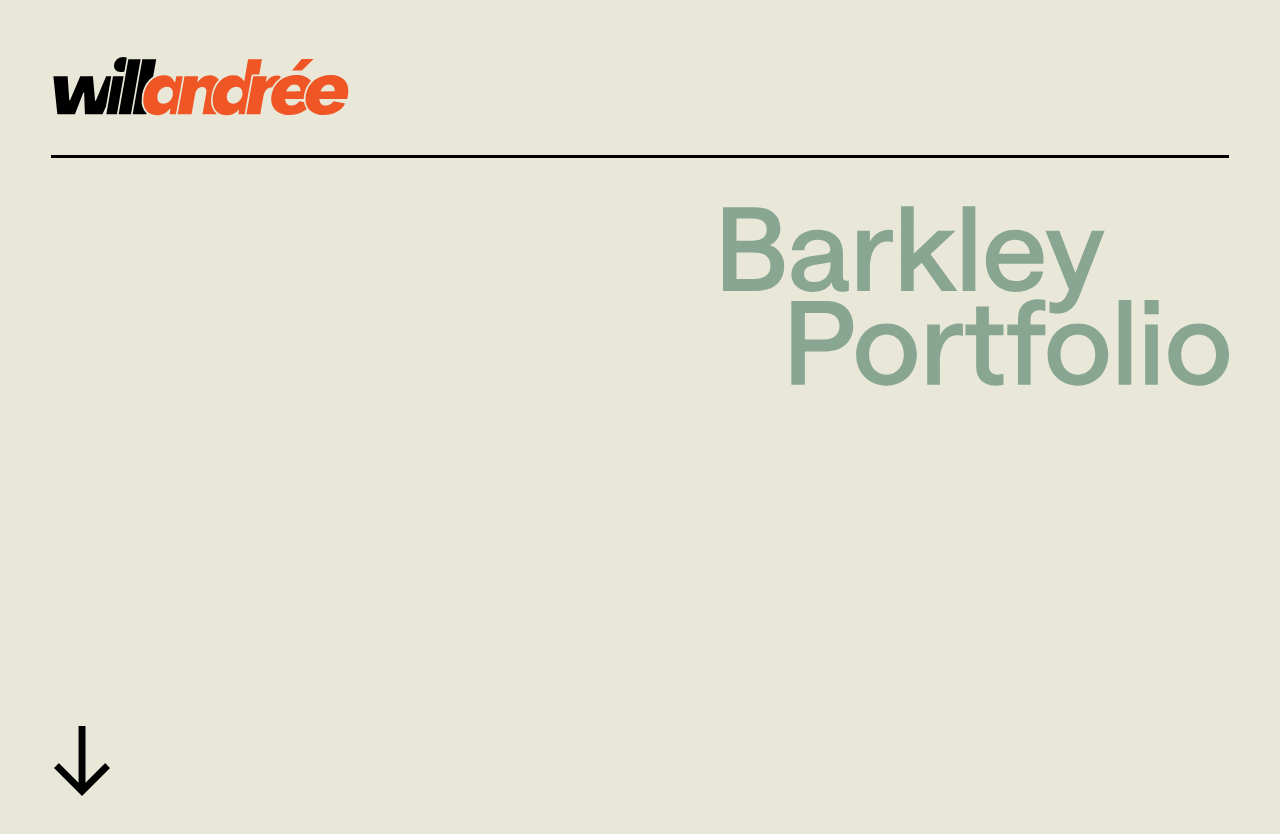
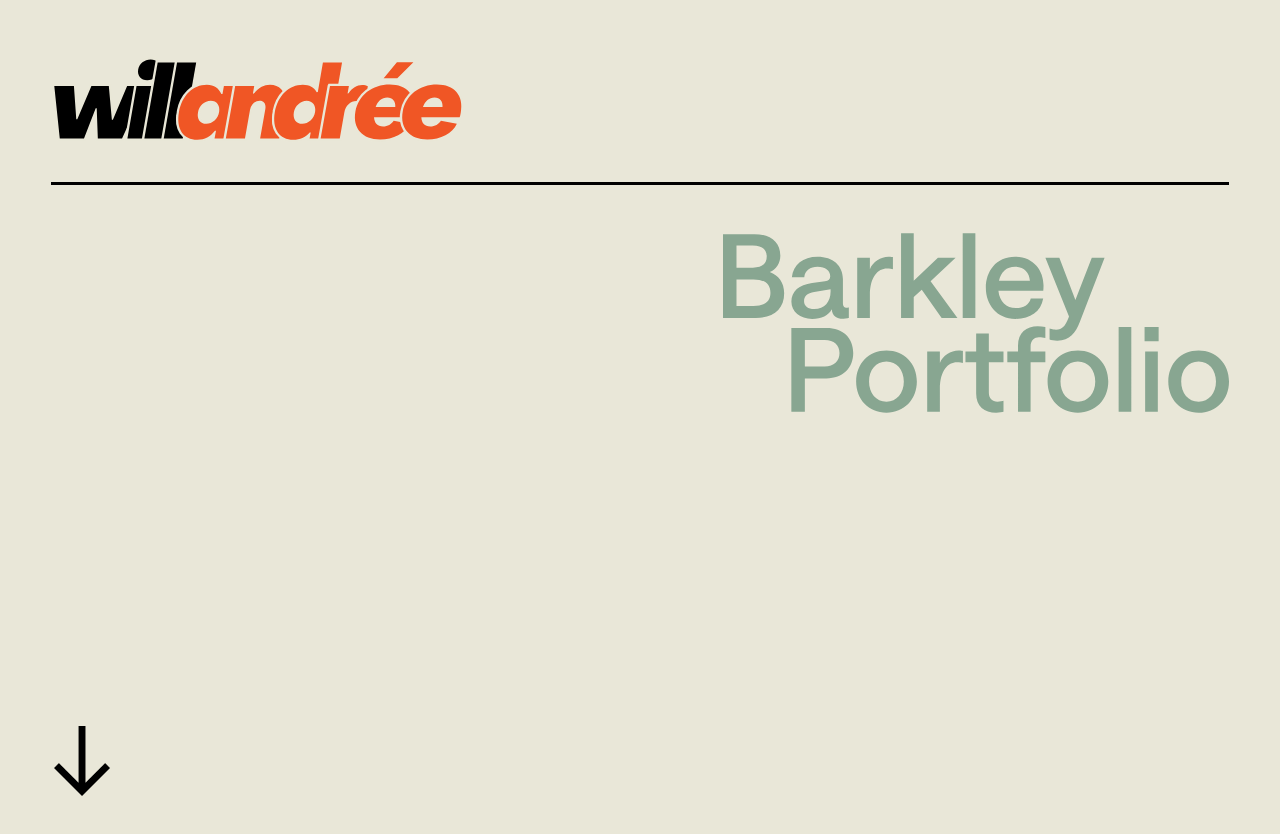
Before and after one commit to sucrete/p4bmk2, a Next.js app: page / in a window 1280 px wide. Shown: the top 834 px of the page. Built offline with nearby package versions, Linux system fonts and the light colour scheme; a web font is replaced by a local one.

Commit message:
logo adjust

```diff
--- a/pages/index.js
+++ b/pages/index.js
@@ -86,8 +86,8 @@ export default function Home() {
               <Image
                 src="/namespace.svg"
                 alt="portfolio owner name logo"
-                width={300}
-                height={70}
+                width={414}
+                height={97}
               />
             </span>
             <hr />
```
